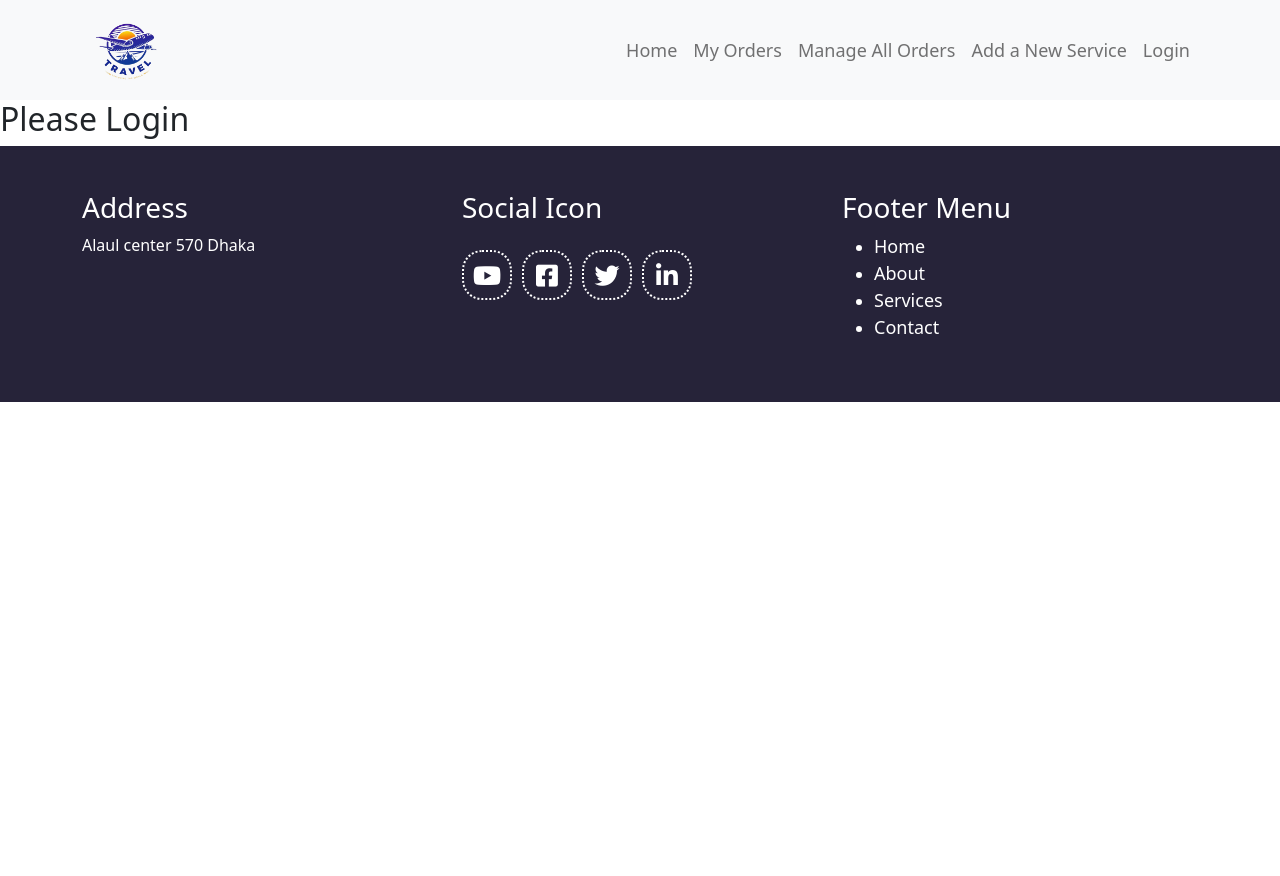
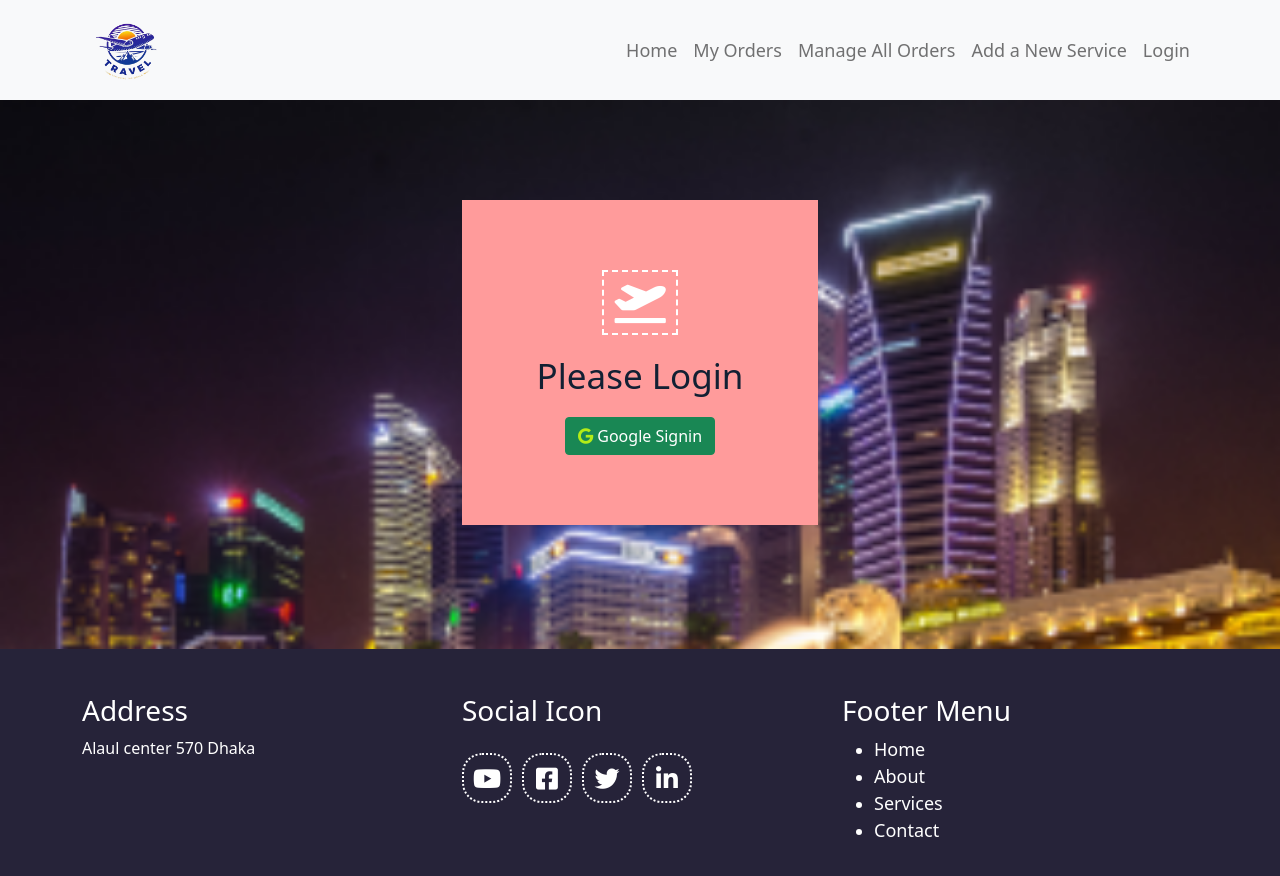
Before and after one commit to md-hasan-ali/travel-website-client-side-code, a React (Create React App) app: page /logIn in a window 1280 px wide. Shown: the top 876 px of the page. Before the commit the page ends 800 px from the top, so only its background shows below. Built offline with nearby package versions, Linux system fonts and the light colour scheme.

Commit message:
added google authentication

```diff
--- /dev/null
+++ b/src/components/AuthProvider/AuthProvider.js
@@ -0,0 +1,20 @@
+// Adding necessary file
+import React from 'react';
+import { createContext } from 'react';
+import useFirebase from '../../hooks/useFirebase';
+
+// Create Context Api
+export const AuthContext = createContext()
+const AuthProvider = (props) => {
+    const { children } = props;
+    const allContext = useFirebase();
+    return (
+        <AuthContext.Provider value={allContext}>
+            {
+                children
+            }
+        </AuthContext.Provider>
+    );
+};
+
+export default AuthProvider;
--- a/src/components/Footer/Footer.js
+++ b/src/components/Footer/Footer.js
@@ -16,10 +16,10 @@ const Footer = () => {
                     <div className="col-md-4">
                         <h3>Social Icon</h3>
                         <div className="social-icon">
-                            <li><a href="/"><i class="fab fa-youtube"></i></a></li>
-                            <li><a href="/"><i class="fab fa-facebook-square"></i></a></li>
-                            <li><a href="/"><i class="fab fa-twitter"></i></a></li>
-                            <li><a href="/"><i class="fab fa-linkedin-in"></i></a></li>
+                            <li><a href="/"><i className="fab fa-youtube"></i></a></li>
+                            <li><a href="/"><i className="fab fa-facebook-square"></i></a></li>
+                            <li><a href="/"><i className="fab fa-twitter"></i></a></li>
+                            <li><a href="/"><i className="fab fa-linkedin-in"></i></a></li>
                         </div>
                     </div>
                     <div className="col-md-4">
--- a/src/components/Header/Header.js
+++ b/src/components/Header/Header.js
@@ -15,11 +15,12 @@ const Header = () => {
                 </Navbar.Brand>
                 <Nav className="ms-auto">
                     <Nav.Link as={Link} to="/home">Home</Nav.Link>
+
                     <Nav.Link as={Link} to="/Myorders">My Orders</Nav.Link>
                     <Nav.Link as={Link} to="/ManageOrders">Manage All Orders</Nav.Link>
                     <Nav.Link as={Link} to="/addService">Add a New Service</Nav.Link>
+                    <Nav.Link as={Link} to="/logIn">Login</Nav.Link>
 
-                    <Nav.Link as={Link} to="/logIn">Login</Nav.Link>
                 </Nav>
             </Container>
         </Navbar>
--- a/src/components/Login/Login.js
+++ b/src/components/Login/Login.js
@@ -1,11 +1,27 @@
 // Adding Necessary file
 import React from 'react';
+import useAuth from '../../hooks/useAuth';
+import './login.css'
 
 // Login component
 const Login = () => {
+    const { signInWithGoogle, error } = useAuth();
     return (
-        <div>
-            <h2>Please Login</h2>
+        <div className='login-system'>
+            <div className="container">
+                <div className="row">
+                    <div className="col-md-4 mx-auto">
+                        <div className="login">
+                            <div className="login-icon">
+                                <i className="fas fa-plane-departure"></i>
+                            </div>
+                            <h2>Please Login</h2>
+                            <button className='btn btn-success' onClick={signInWithGoogle}><i className="fab fa-google"></i> Google Signin</button>
+                        </div>
+                        <h4 className='text-white pt-3'>{error}</h4>
+                    </div>
+                </div>
+            </div>
         </div>
     );
 };
--- /dev/null
+++ b/src/components/Login/login.css
@@ -0,0 +1,29 @@
+/* Login page simple design  */
+.login-system {
+    background-image: url('../../Images/blog2.png');
+    background-repeat: no-repeat;
+    background-size: cover;
+    background-attachment: fixed;
+    padding:100px 0;
+}
+.login {
+    text-align: center;
+    background: #ff9b9b;
+    padding: 70px 0;
+}
+
+.login h2 {
+    margin-bottom: 20px;
+    color:#122033;
+    font-size: 35px;
+}
+.fa-google {
+    color:#b4ec17;
+}
+.login-icon i {
+    font-size: 41px;
+    margin-bottom: 20px;
+    color: #fff;
+    border: 2px dashed;
+    padding: 10px;
+}
--- a/src/firebase/firebase-config.js
+++ b/src/firebase/firebase-config.js
@@ -6,4 +6,4 @@ const firebaseConfig = {
     messagingSenderId: "200906403618",
     appId: "1:200906403618:web:ae0a76b024794379a23f7b"
 };
-export default firebaseConfig
+export default firebaseConfig;
--- /dev/null
+++ b/src/hooks/useAuth.js
@@ -0,0 +1,9 @@
+// useAuth hook
+import { useContext } from "react"
+import { AuthContext } from "../components/AuthProvider/AuthProvider"
+
+const useAuth = () => {
+    return useContext(AuthContext)
+}
+
+export default useAuth;
--- /dev/null
+++ b/src/hooks/useFirebase.js
@@ -0,0 +1,44 @@
+// Adding Necessary file
+import firebaseInitializetion from "../firebase/firebase-initialize";
+import { GoogleAuthProvider, signInWithPopup, getAuth, signOut } from "firebase/auth";
+import { useState } from "react";
+
+// firebase initialize
+firebaseInitializetion();
+
+// useFirebase Hooks
+const useFirebase = () => {
+    const [user, setUser] = useState({});
+    const [error, setError] = useState('')
+
+    const GoogleProvider = new GoogleAuthProvider();
+    const auth = getAuth();
+    const signInWithGoogle = () => {
+        signInWithPopup(auth, GoogleProvider)
+            .then(result => {
+                const user = result.user;
+                console.log(user)
+                setUser(user)
+                setError('');
+            })
+            .catch((error) => {
+                setError(error.message)
+            })
+    }
+
+    const logout = () => {
+        signOut(auth)
+            .then(() => {
+                setUser({});
+            })
+            .then((error) => {
+                setError(error.message)
+            })
+    }
+
+    return {
+        signInWithGoogle, user, error, logout
+    }
+};
+
+export default useFirebase;
```
Also changed, not shown: src/App.js (+5 -5 lines).
